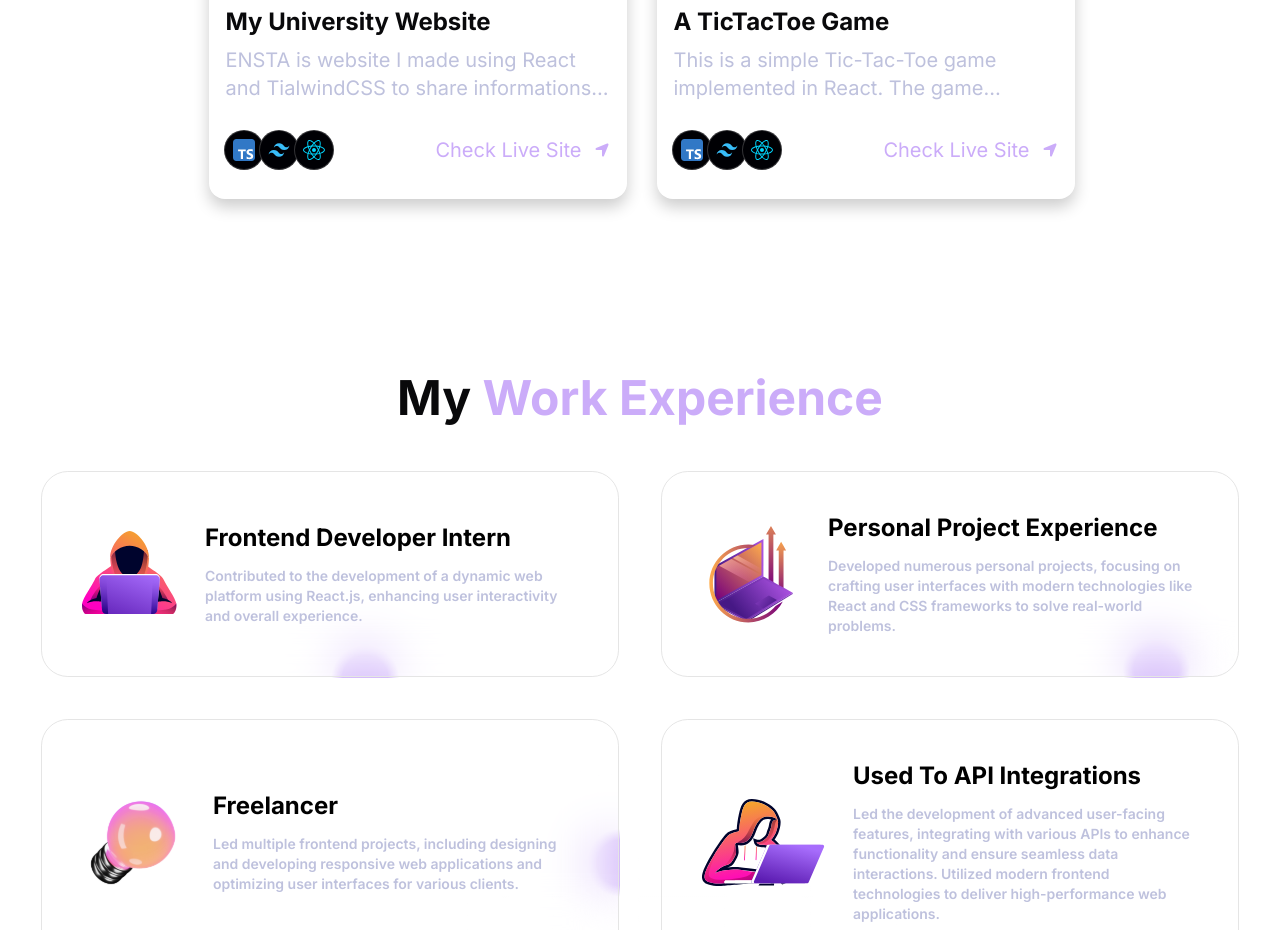
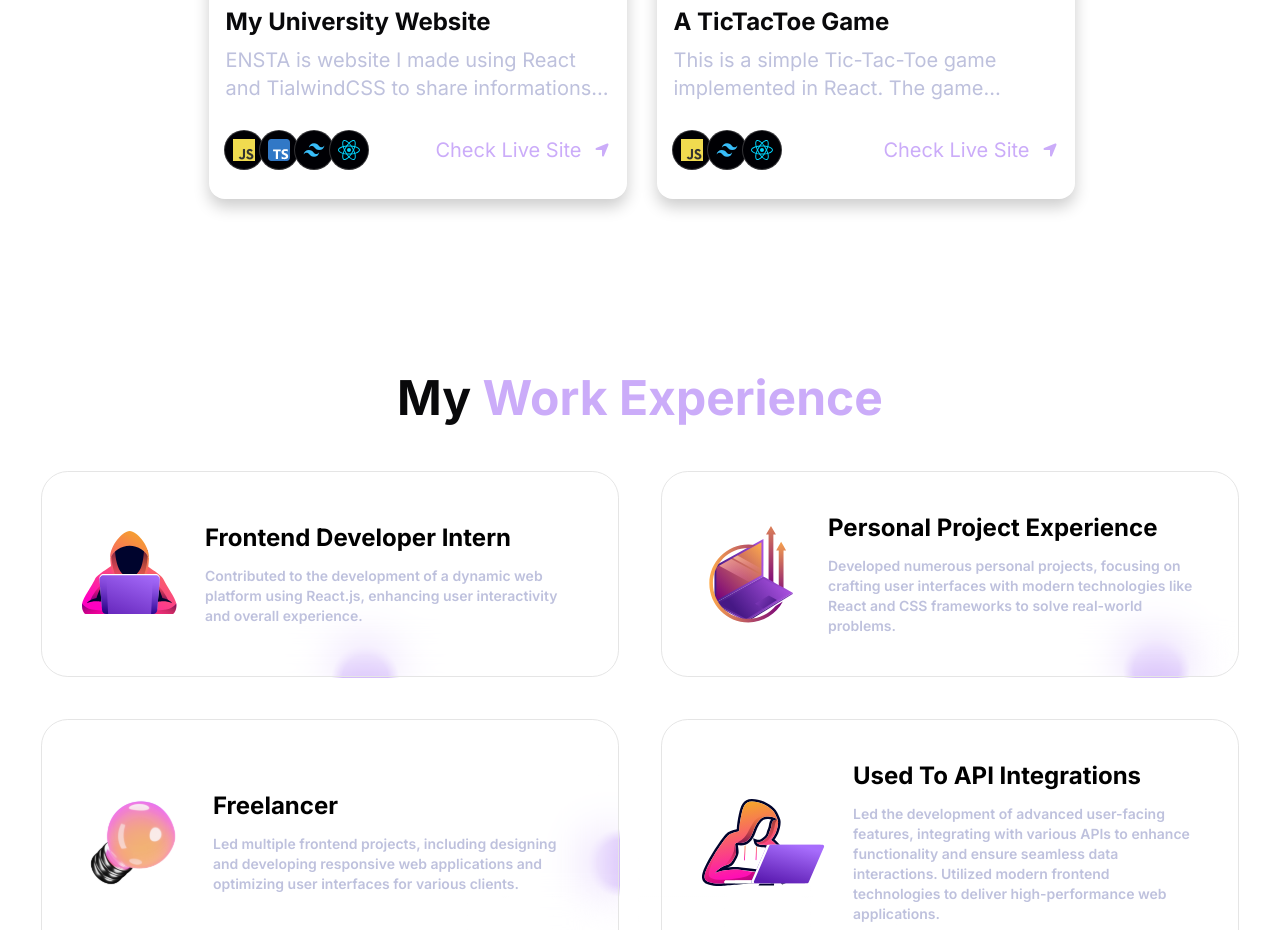
Before and after one commit to 1sma31L/old-portfolio, a Next.js app: page / in a window 1280 px wide. Shown: the part 2400-3330 px from the top of the page. Built offline with nearby package versions, Linux system fonts and the light colour scheme.

Commit message:
style: Update project icons in data/index.tsx

```diff
--- a/data/index.tsx
+++ b/data/index.tsx
@@ -81,7 +81,7 @@ export const projects = [
 		title: "My University Website",
 		des: "ENSTA is website I made using React and TialwindCSS to share informations and famous asked questions for newly graduated Bachelor’s.",
 		img: "/ENSTA.webp",
-		iconLists: ["/ts.svg", "/tail.svg", "/re.svg"],
+		iconLists: ["/js.png", "/ts.svg", "/tail.svg", "/re.svg"],
 		link: "https://1sma31l.github.io/ensta/",
 	},
 	{
@@ -89,7 +89,7 @@ export const projects = [
 		title: "A TicTacToe Game",
 		des: "This is a simple Tic-Tac-Toe game implemented in React. The game features a 3x3 grid where two players take turns marking cells with either a circle or a cross. The game detects the winning combination and highlights the winning cells, and also handles the scenario of a draw.",
 		img: "/tictactoe.webp",
-		iconLists: ["/ts.svg", "/tail.svg", "/re.svg"],
+		iconLists: ["/js.png", "/tail.svg", "/re.svg"],
 		link: "https://1sma31l.github.io/tictactoe-game/",
 	},
 	// {
```
